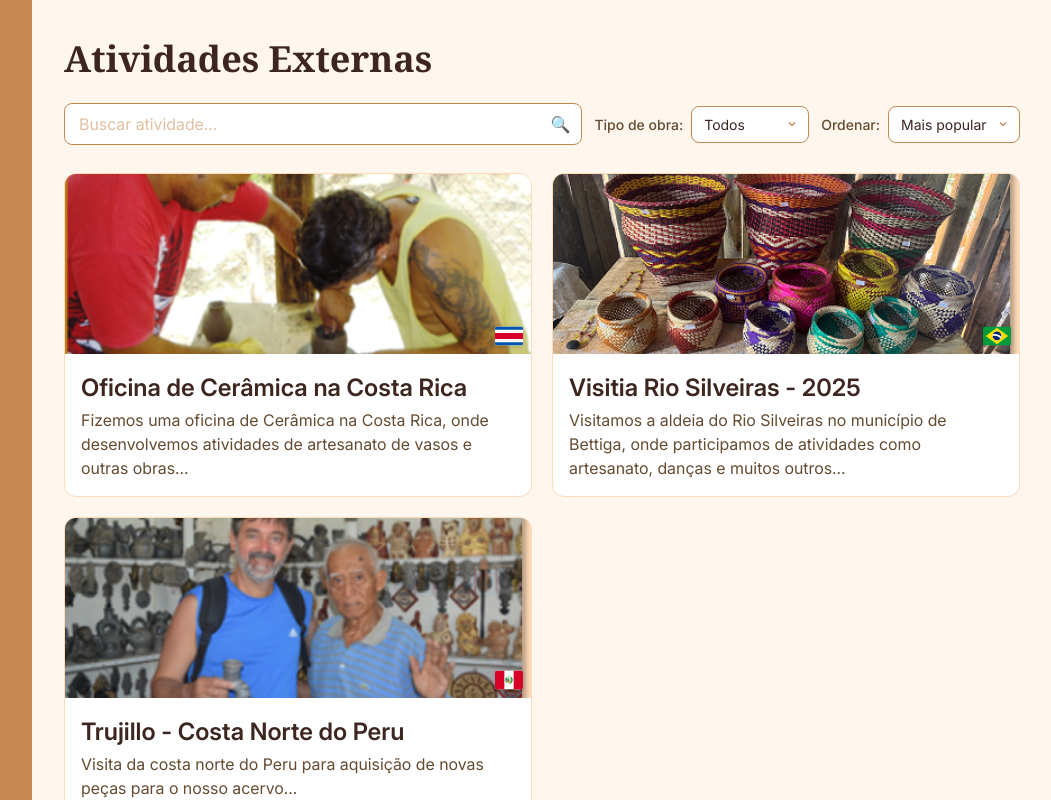
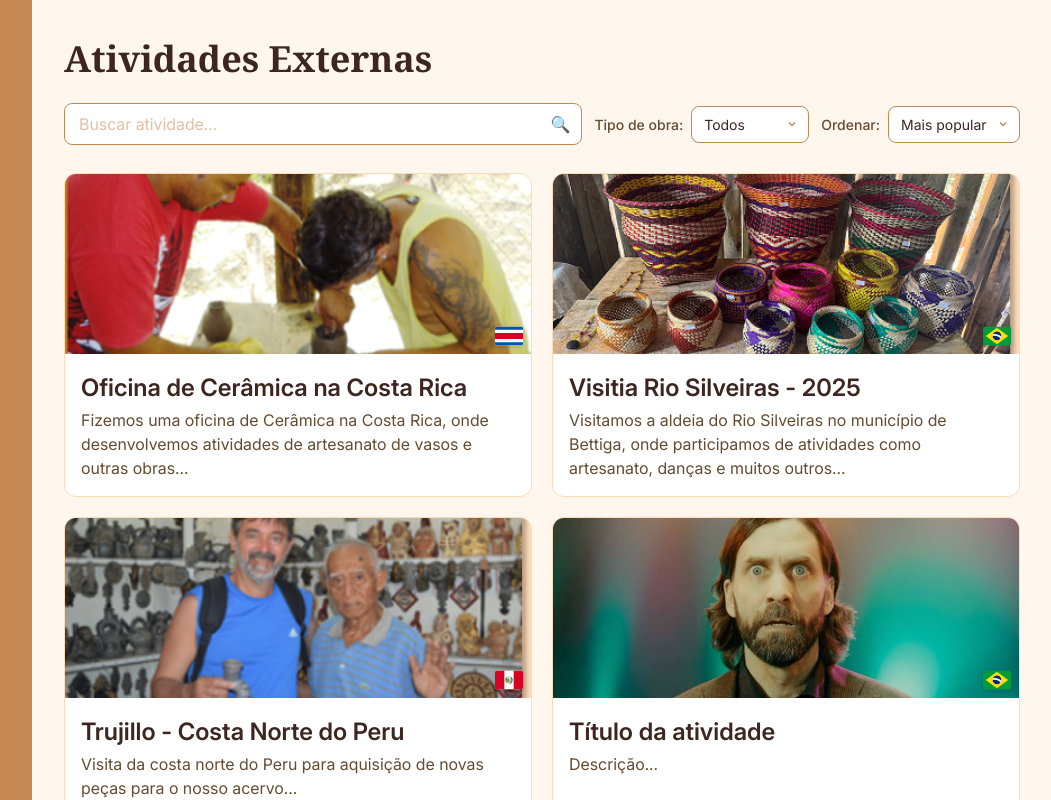
Before and after one commit to adsifspcaragua/Projeto-Hartat, a React (Vite) app: page /atividades-externas in a window 1280 px wide. Shown: the whole page, without its empty margins (228-1279 px from the left). Built offline with nearby package versions, Linux system fonts and the light colour scheme.

Commit message:
style: changed number of posts per page

```diff
--- a/src/pages/Externo.jsx
+++ b/src/pages/Externo.jsx
@@ -24,7 +24,7 @@ const ATIVIDADES = [
   { id: 6, titulo: 'Título da atividade', descricao: 'Descrição...', imagem: alanWake6, pais: 'BR', tipo: 'Artesanato' },
 ]
 
-const PER_PAGE = 3
+const PER_PAGE = 6
 
 // --- Componente de card individual ---
 function Card({ titulo, descricao, imagem, pais }) {
```
